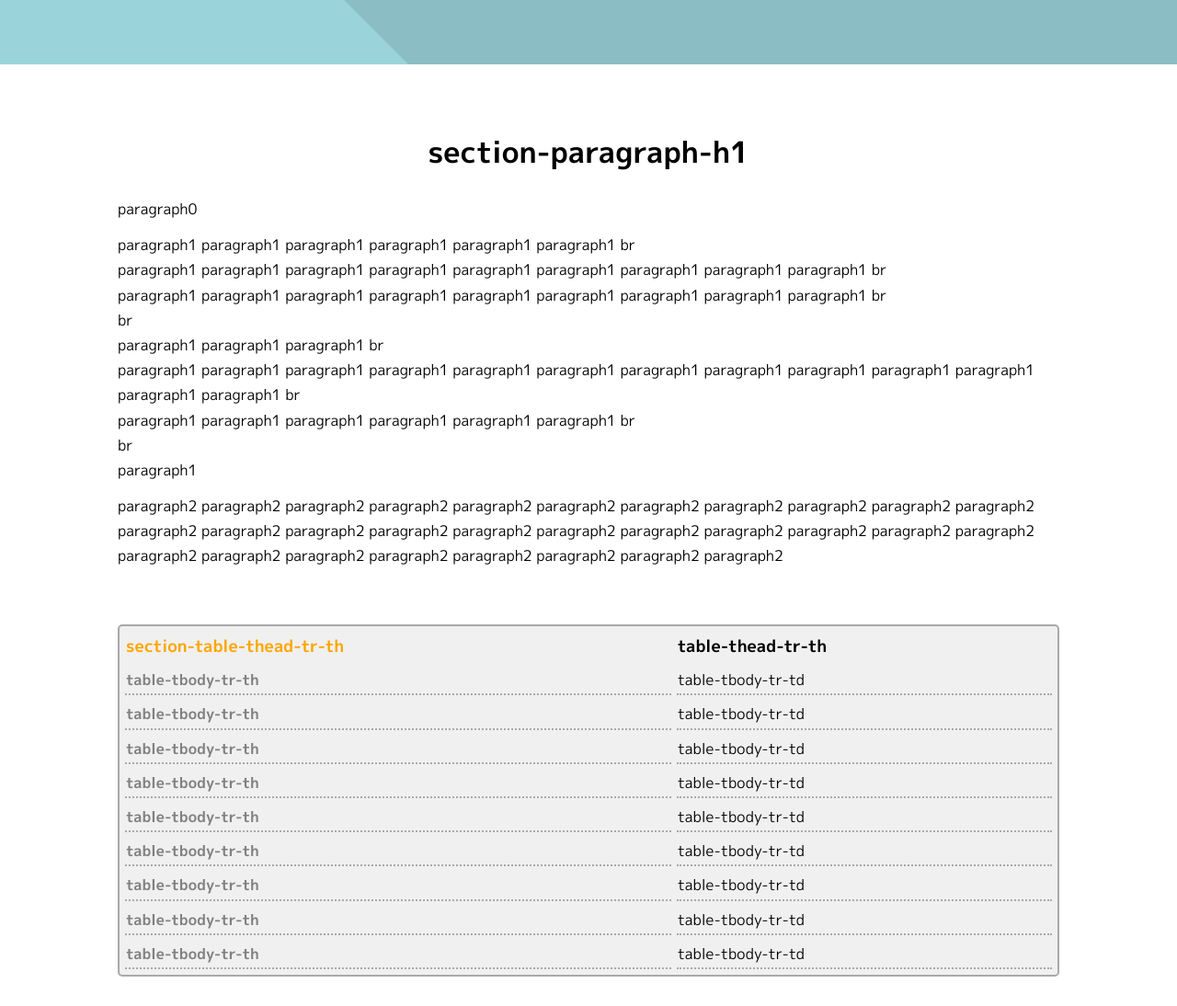
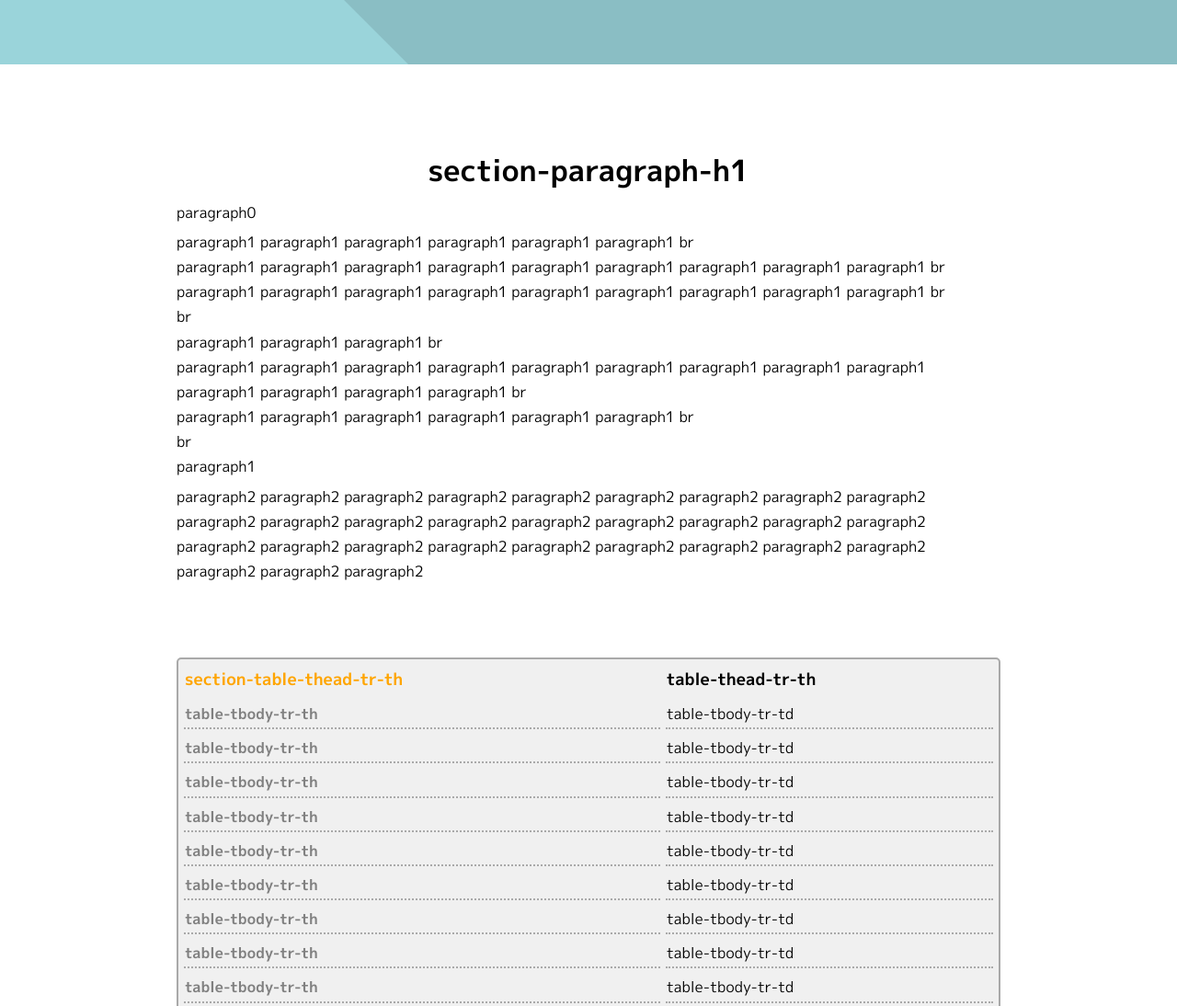
Before and after one commit to suzuki84g/practice01, a plain HTML site: page index.html in a window 1280 px wide. Shown: the part 1380-2474 px from the top of the page at 92% size. Drawn offline with nearby package versions, Linux system fonts and the light colour scheme.

Commit message:
横幅を80%から70%に調整

```diff
--- a/css/style.css
+++ b/css/style.css
@@ -9,13 +9,14 @@ body {
     font-family: 'M PLUS 1p', sans-serif;
 }
 body section {
-    margin: 60px 0px;
+    margin: 80px 0px;
 }
 body h1 {  /* fontサイズと行間を調整したい */
     text-align: center;
 }
-body p {
-    margin: 12px 0px;
+body p,
+body h1 {
+    margin: 5px 0px;
 }
 body li:hover {
     text-decoration: underline;
@@ -27,7 +28,7 @@ header {
     justify-content: center;  /* 子要素を中央寄せ */
 }
 header .header-box {
-    width: 40%;  /* 40％の箱が2つで20％が余白に割り当てられる */
+    width: 35%;  /* 40％の箱が2つで20％が余白に割り当てられる */
     margin: 20px 0px;
     /* border: solid 1px;  余白検証用 */
 }
@@ -72,7 +73,7 @@ footer p {
 
 /* main */
 .inner {
-    width: 80%;
+    width: 70%;
     margin: 0 auto;
 }
 table {
```
